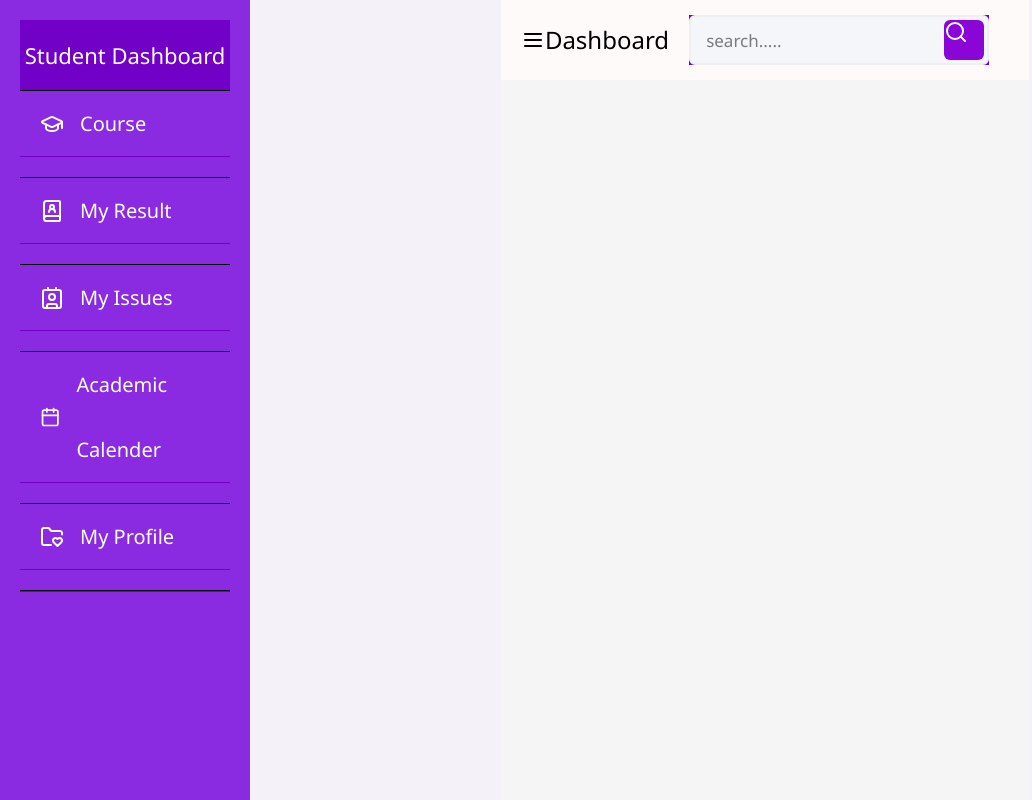
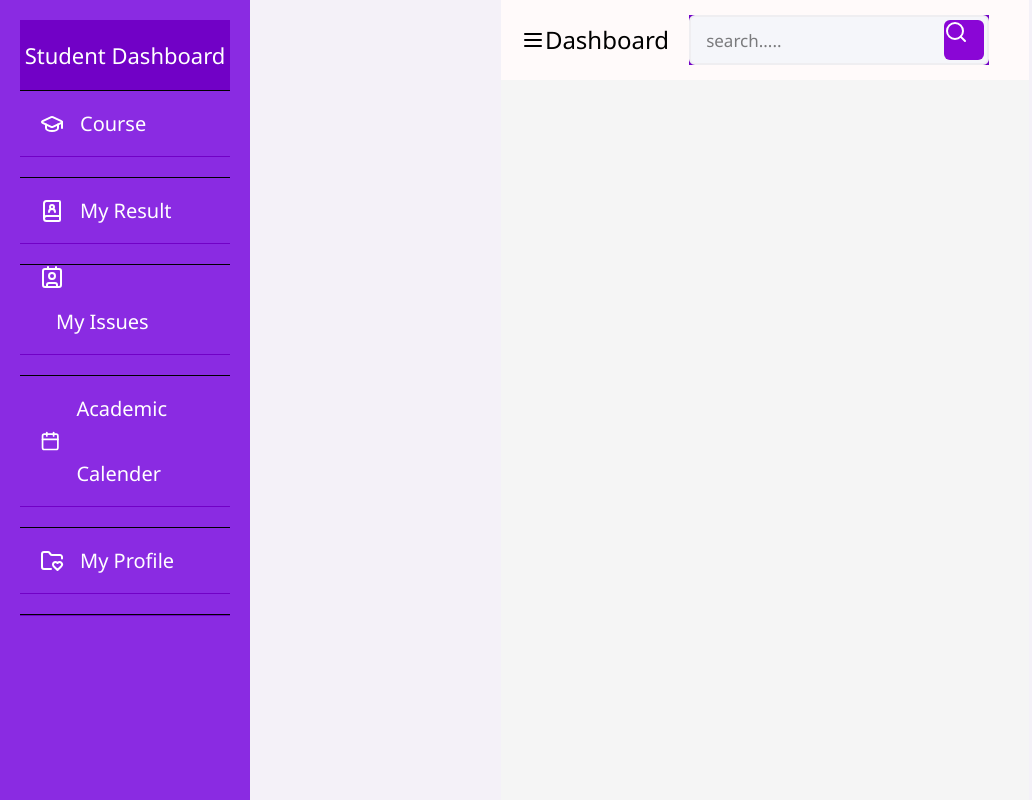
Before and after one commit to call-me-rodney/Academic-Issue-Tracking-System, a React (Vite) app in the folder client/: page /studentdash/1 in a window 1280 px wide. Shown: the whole page, without its empty margins (0-1032 px from the left). Built offline with nearby package versions, Linux system fonts and the light colour scheme.

Commit message:
fixing react loading issue

```diff
--- a/client/src/componets/Dashboard.jsx
+++ b/client/src/componets/Dashboard.jsx
@@ -2,7 +2,7 @@ import React from 'react'
 import { LucideAngry, LucideBaby, LucideBook, LucideBookImage, LucideBookUser, LucideCalendar, LucideContact, LucideContactRound, LucideFolderHeart, LucideGraduationCap, LucideLibrary, LucideSearch, LucideSprout, LucideTableProperties } from 'lucide-react'
 import { LucideMenu } from 'lucide-react'
 import './Dashboard.css'
-import {Navlink} from 'react-router-dom'
+import {NavLink} from 'react-router-dom'
 
 const sidebar = () => {
   return (
@@ -12,7 +12,7 @@ const sidebar = () => {
         <ul>
           <li><LucideGraduationCap className='search-icon'/><i/>Course</li>
           <li><LucideBookUser className='search-icon'/><i/>My Result</li>
-          <li><LucideContact className='search-icon'/><i/>My Issues</li>
+          <li><NavLink to="/submitissue"><LucideContact className='search-icon'/><i/>My Issues</NavLink></li>
           <li><LucideCalendar className='search-icon'/><i/>Academic Calender</li>
           <li><LucideFolderHeart className='search-icon'/><i/>My Profile</li>
           <li></li>
```
